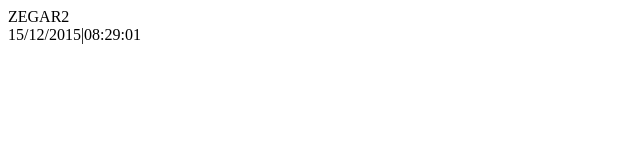
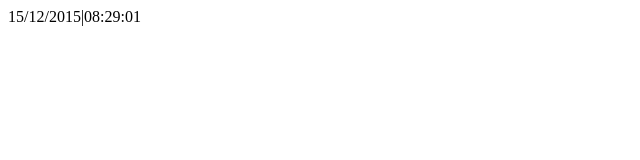
Before and after one commit to AgnieszkaKurek/Clock, a plain HTML site: page index.html in a window 1280 px wide. Shown: the whole page, without its empty margins (0-640 px from the left). Drawn offline with Linux system fonts and the light colour scheme.

Commit message:
small change

```diff
--- a/index.html
+++ b/index.html
@@ -9,7 +9,6 @@
     </script>
 </head>
 <body onload="odliczanie();">
-    ZEGAR2
     <div id="zegar"></div>
     <script type="text/javascript"> document.getElementById("zegar").innerHTML = dzien + "/" + miesiac + "/" + rok + "|" + godzina + ":" + minuta + ":" + sekunda;
     </script>
```
